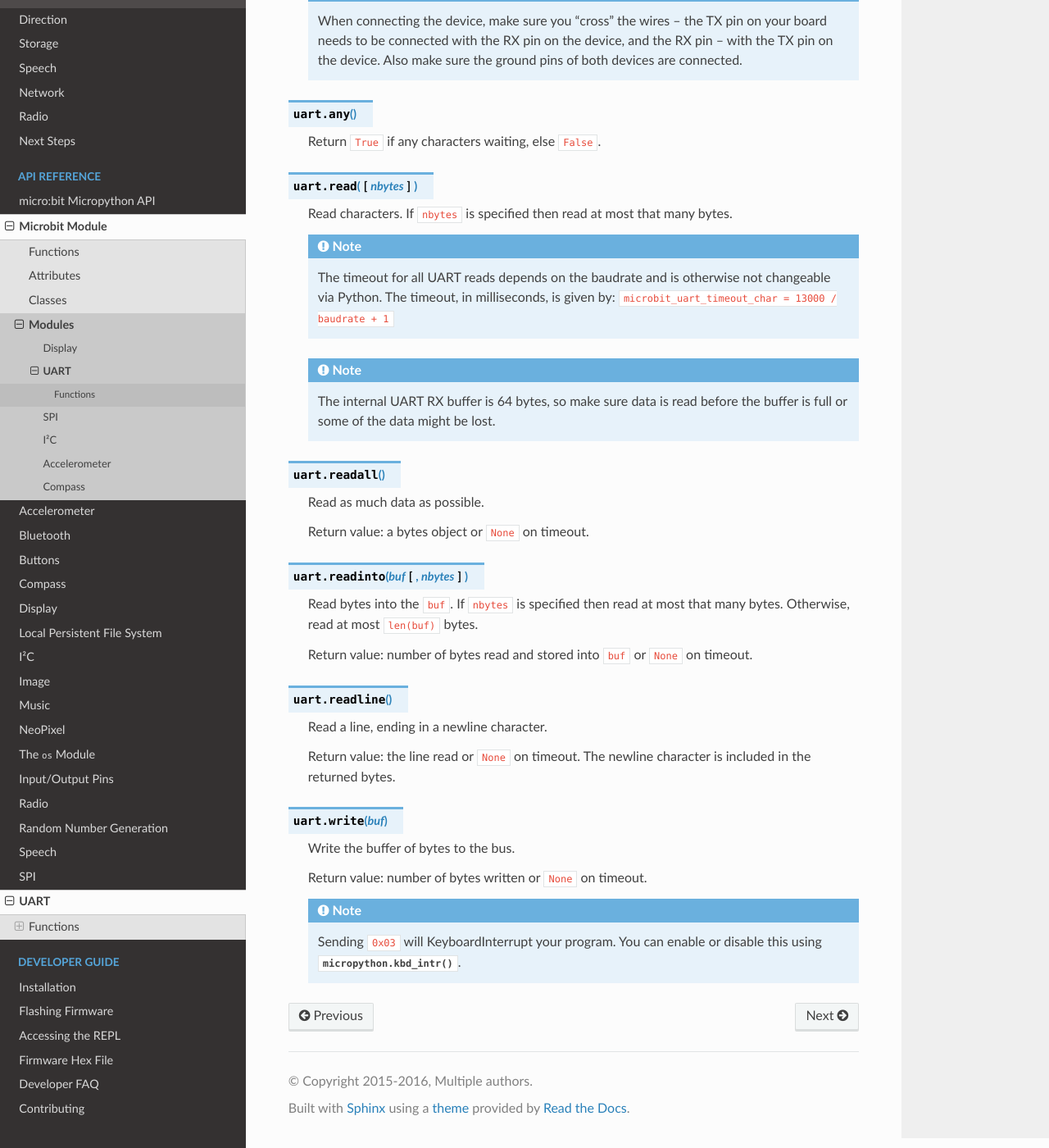
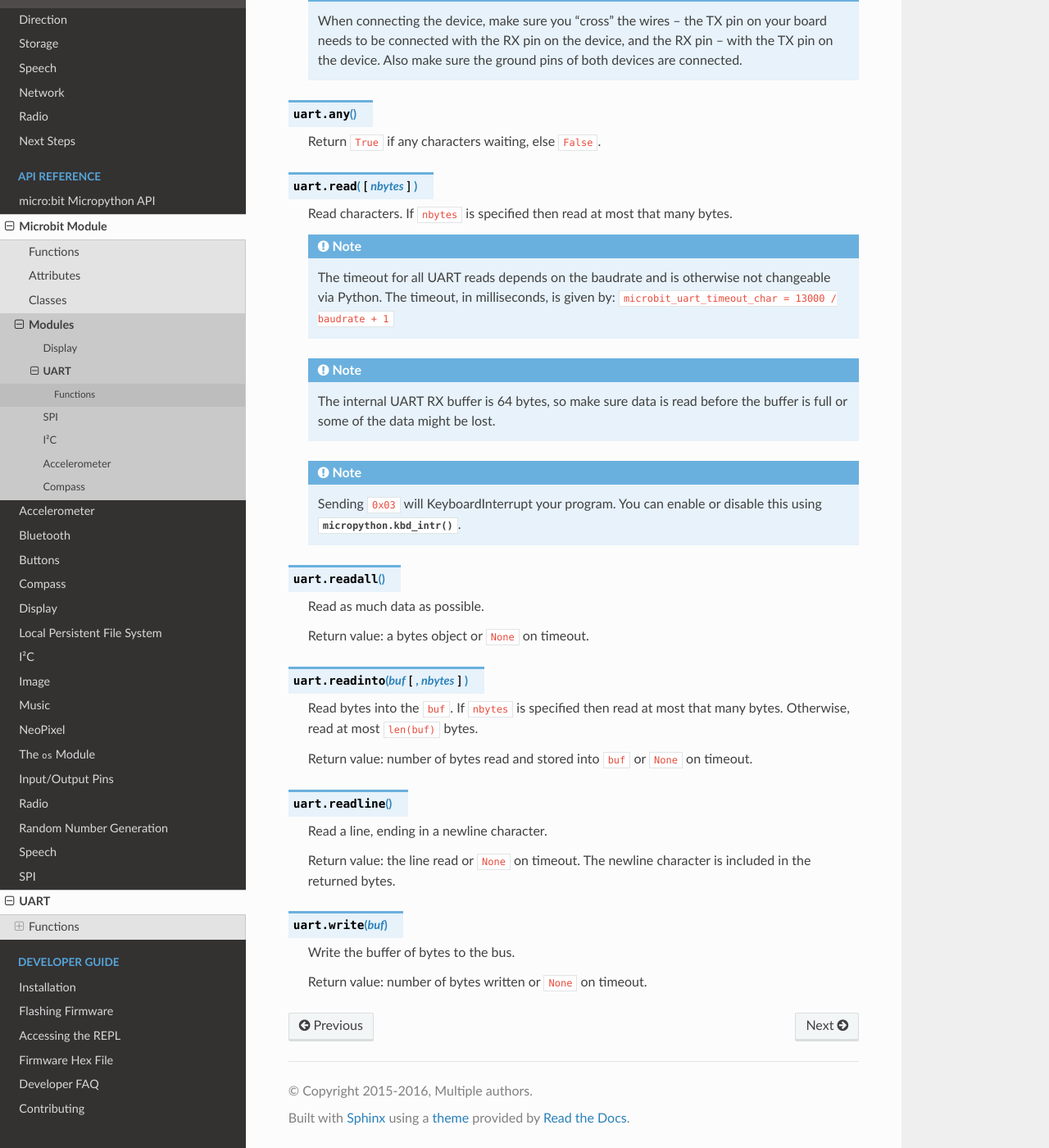
Before and after one commit to bbcmicrobit/micropython, a Sphinx documentation site: the page built from docs/uart.rst, in a window 1280 px wide and 1400 px high, scrolled down 1041 px. Shown: the whole window at 82% size. Built offline with Sphinx 7.4.7 and the Read the Docs theme 2.0.0, drawn with Linux system fonts in a browser that asks for light colours; part of the change alters nothing that is shown.

```diff
--- a/docs/uart.rst
+++ b/docs/uart.rst
@@ -74,6 +74,11 @@ Functions
         The internal UART RX buffer is 64 bytes, so make sure data is read
         before the buffer is full or some of the data might be lost.
 
+   .. note::
+
+        Sending ``0x03`` will KeyboardInterrupt your program. You can enable or
+        disable this using :func:`micropython.kbd_intr()`.
+
 .. method:: uart.readall()
 
    Read as much data as possible.
@@ -100,8 +105,3 @@ Functions
    Write the buffer of bytes to the bus.
 
    Return value: number of bytes written or ``None`` on timeout.
-
-   .. note::
-
-        Sending ``0x03`` will KeyboardInterrupt your program. You can enable or
-        disable this using :func:`micropython.kbd_intr()`.
```
